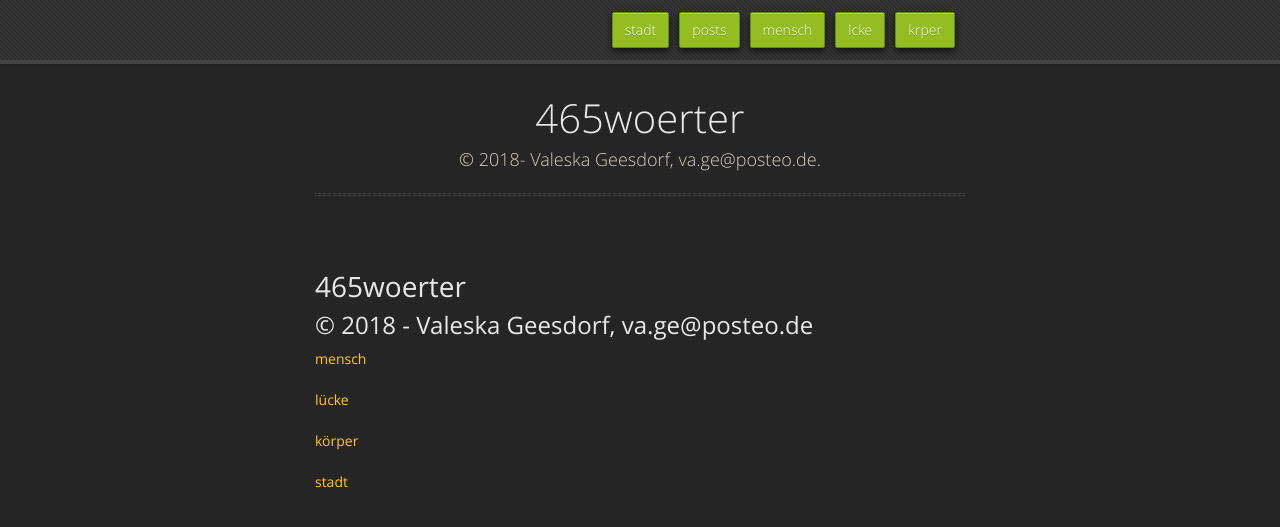
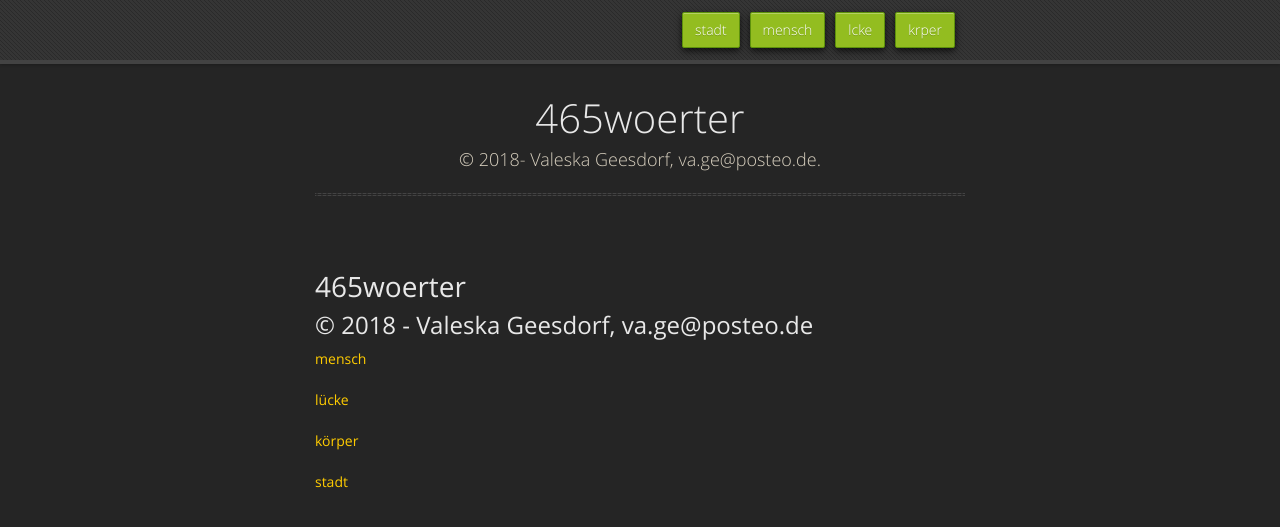
Before and after one commit to va-ge/465woerter, a Jekyll site: the page built from index.md, in a window 1280 px wide. Shown: the top 527 px of the page. Built offline with Jekyll 4.4.1, drawn with Linux system fonts in a browser that asks for light colours; our own code applies the rules of GitHub Pages for plain Markdown files.

Commit message:
default.html: remove posts

```diff
--- a/_layouts/default.html
+++ b/_layouts/default.html
@@ -25,8 +25,10 @@
             <li class="title">DOWNLOADS</li>
           {% endif %}
           {% for collection in site.collections %}
+	    {% if collection.label != 'posts' %}
             <li class="title"><a href="{{ collection.label | relative_url }}">{{ collection.label }}</a></li>
-	        {% endfor %}
+	    {% endif %}
+	  {% endfor %}
         </nav>
       </div><!-- end header -->
 
```
